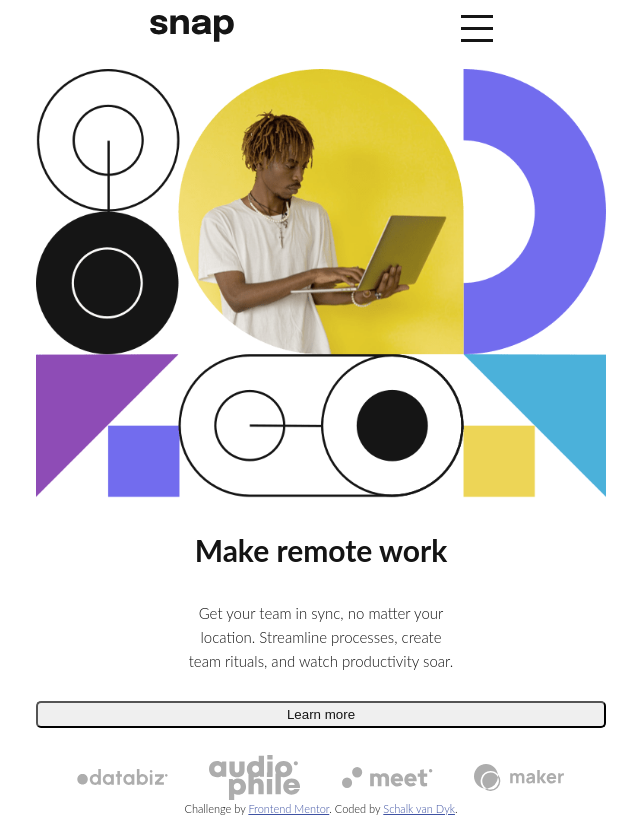
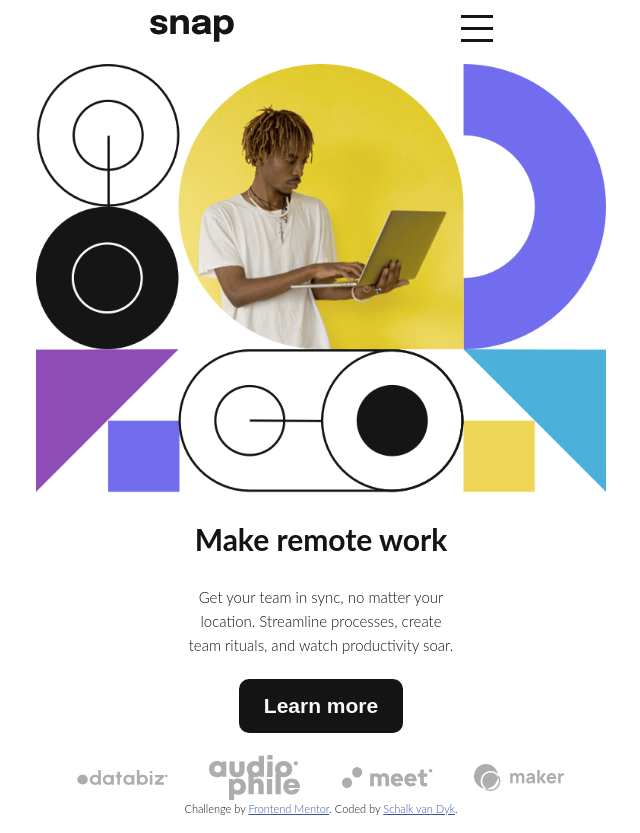
Before and after one commit to SVDwebtech/introSectDropDwnMenu027, a website: page index.html in a window 1280 px wide. Shown: the whole page, without its empty margins (319-959 px from the left). Drawn offline with Linux system fonts and the light colour scheme.

Commit message:
add styling to cta button

```diff
--- a/index.html
+++ b/index.html
@@ -39,7 +39,7 @@
     </p>
 
     <!-- header cta button -->
-    <button class="btn header__cta-button">Learn more</button>
+    <button class="btn btn__cta-button header__cta-button">Learn more</button>
 
     <!-- associations -->
     <div class="header__associations">
--- a/sass/base/_typography.scss
+++ b/sass/base/_typography.scss
@@ -34,30 +34,9 @@
 	font-weight: 400;
 }
 
-// topography of navbar;
-.navbar {
-}
-
-// topography of hamburger menu;
-.hamburger {
-}
-
 // topography of buttons;
 .btn {
+	color: $color-almost-white;
+	font-size: 1.4rem;
+	font-weight: 600;
 }
-
-// topography of about-section;
-.header {
-}
-
-// topography of about-section;
-.about {
-}
-
-// topography of contact-section;
-.contact {
-}
-
-// topography of footer-section;
-.footer {
-}
--- a/sass/components/_button.scss
+++ b/sass/components/_button.scss
@@ -2,35 +2,22 @@
 	&,
 	&:link,
 	&:visited {
-		display: inline-block;
-
-		color: inherit;
+		align-self: center;
 		text-align: center;
 		text-decoration: none;
-		border-radius: 5px;
+		border-radius: 10px;
+		border: none;
 		outline: none;
 
-		padding: .3em 1.5em;
+		padding: .7em 1.2em;
 
-		backface-visibility: hidden;
-		transition: box-shadow .2s, transform .2s, border .2s;
+		transition: all .2s;
 	}
 
-	&--header {
-		display: block;
-
-		//color: $color-font-brightRed;
-		font-size: 1.4rem;
-		font-weight: 600;
-		background-color: transparent;
-		//border: 2px solid $color-font-brightRed;
-		border-bottom: 2px solid rgb(177, 10, 10);
-		border-right: 2px solid rgb(177, 10, 10);
-		padding: .15em 1em;
-		margin: 2rem auto;
+	&__cta-button {
+		background-color: $color-almost-black;
 
 		&:hover {
-			//border: 2px solid $color-font-brightRed;
 			box-shadow: 0 .5rem .5rem rgba(0, 0, 0, .4);
 			transform: translateY(-.2rem);
 		}
@@ -43,6 +30,7 @@
 		}
 	}
 }
+
 // times icons for close buttons
 .btnClose {
 	&,
```
Also changed, not shown: css/styles.css, 1 other file.
